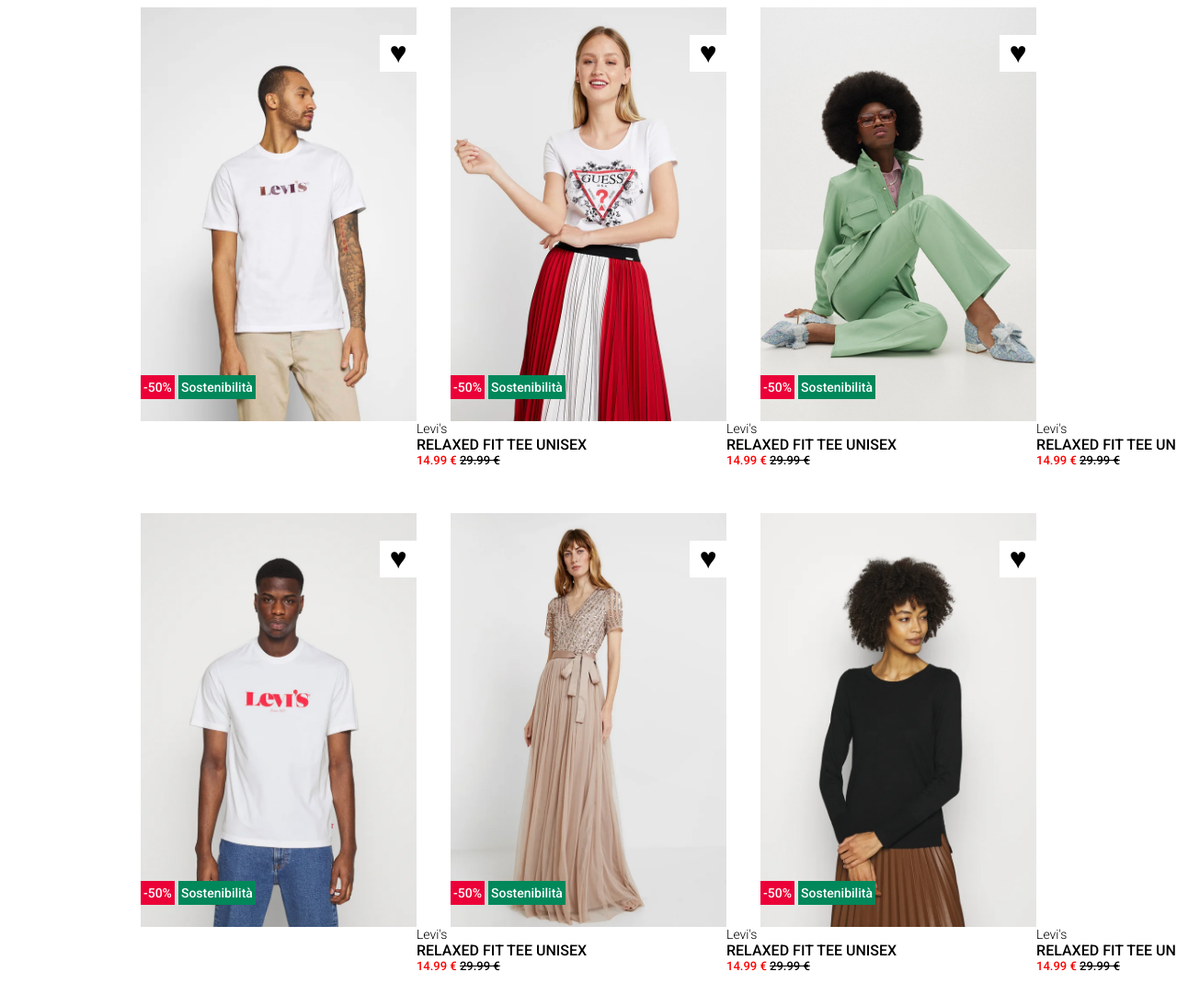
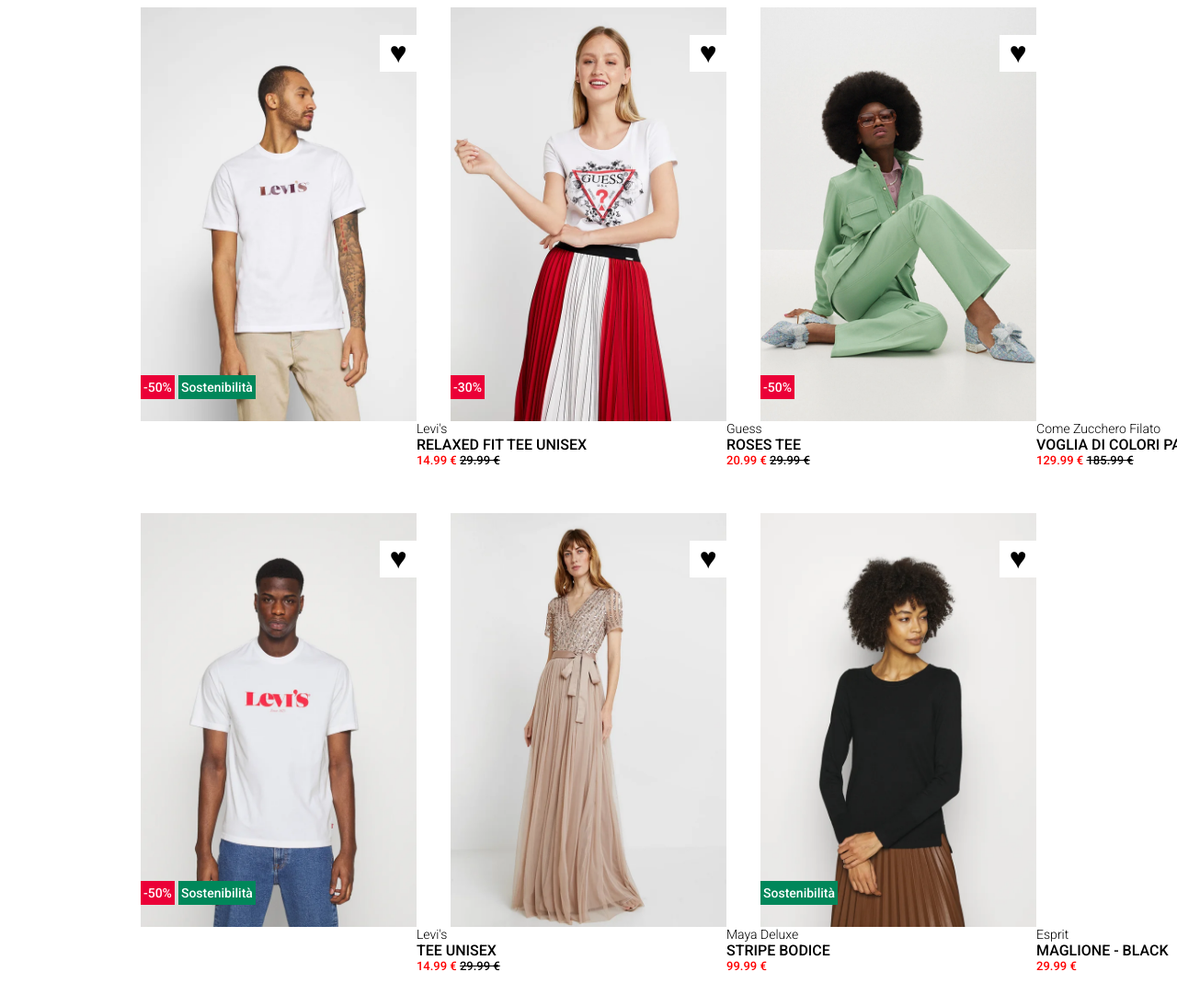
Before and after one commit to Kensir01/html-css-boolando, a plain HTML site: page index.html in a window 1280 px wide. Shown: the top 1094 px of the page at 92% size. Drawn offline with Linux system fonts and the light colour scheme.

Commit message:
Modifica alle descrizioni

```diff
--- a/index.html
+++ b/index.html
@@ -51,14 +51,13 @@
                     <img src="img/2b.webp" alt="" class="modell-b">
                     <div class="cuore">&hearts;</div>
                     <div class="cont-tag">
-                    <span class="sconto">-50&percnt;</span>
-                    <span class="tag"> Sostenibilit&agrave;</span>
+                    <span class="sconto">-30&percnt;</span>
                     </div>
 
                     <div class="descrizione-a">
-                        <div class="marca">Levi's</div>
-                        <div class="nome-prodotto">RELAXED FIT TEE UNISEX</div>
-                        <div class="nuovo">14.99 &euro; <span class="vecchio">29.99 &euro;</span></div>
+                        <div class="marca">Guess</div>
+                        <div class="nome-prodotto">ROSES TEE</div>
+                        <div class="nuovo">20.99 &euro; <span class="vecchio">29.99 &euro;</span></div>
                     </div>
 
                 </div>
@@ -72,13 +71,12 @@
                     <div class="cuore">&hearts;</div>
                     <div class="cont-tag">
                     <span class="sconto">-50&percnt;</span>
-                    <span class="tag"> Sostenibilit&agrave;</span>
                     </div>
 
                     <div class="descrizione-a">
-                        <div class="marca">Levi's</div>
-                        <div class="nome-prodotto">RELAXED FIT TEE UNISEX</div>
-                        <div class="nuovo">14.99 &euro; <span class="vecchio">29.99 &euro;</span></div>
+                        <div class="marca">Come Zucchero Filato</div>
+                        <div class="nome-prodotto">VOGLIA DI COLORI PASTELLO</div>
+                        <div class="nuovo">129.99 &euro; <span class="vecchio">185.99 &euro;</span></div>
                     </div>
 
                 </div>
@@ -109,7 +107,7 @@
 
                     <div class="descrizione-a">
                         <div class="marca">Levi's</div>
-                        <div class="nome-prodotto">RELAXED FIT TEE UNISEX</div>
+                        <div class="nome-prodotto">TEE UNISEX</div>
                         <div class="nuovo">14.99 &euro; <span class="vecchio">29.99 &euro;</span></div>
                     </div>
                 </div>
@@ -124,14 +122,12 @@
                     <img src="img/5b.webp" alt="" class="modell-b">
                     <div class="cuore">&hearts;</div>
                     <div class="cont-tag">
-                    <span class="sconto">-50&percnt;</span>
-                    <span class="tag"> Sostenibilit&agrave;</span>
                     </div>
 
                     <div class="descrizione-a">
-                        <div class="marca">Levi's</div>
-                        <div class="nome-prodotto">RELAXED FIT TEE UNISEX</div>
-                        <div class="nuovo">14.99 &euro; <span class="vecchio">29.99 &euro;</span></div>
+                        <div class="marca">Maya Deluxe</div>
+                        <div class="nome-prodotto">STRIPE BODICE</div>
+                        <div class="nuovo">99.99 &euro;</div>
                     </div>
                 </div>
 
@@ -144,14 +140,13 @@
                     <img src="img/6b.webp" alt="" class="modell-b">
                     <div class="cuore">&hearts;</div>
                     <div class="cont-tag">
-                    <span class="sconto">-50&percnt;</span>
                     <span class="tag"> Sostenibilit&agrave;</span>
                     </div>
 
                     <div class="descrizione-a">
-                        <div class="marca">Levi's</div>
-                        <div class="nome-prodotto">RELAXED FIT TEE UNISEX</div>
-                        <div class="nuovo">14.99 &euro; <span class="vecchio">29.99 &euro;</span></div>
+                        <div class="marca">Esprit</div>
+                        <div class="nome-prodotto">MAGLIONE - BLACK</div>
+                        <div class="nuovo">29.99 &euro;</div>
                     </div>
                 </div>
                 <!-- Fine Terzo Prodotto -->
```
